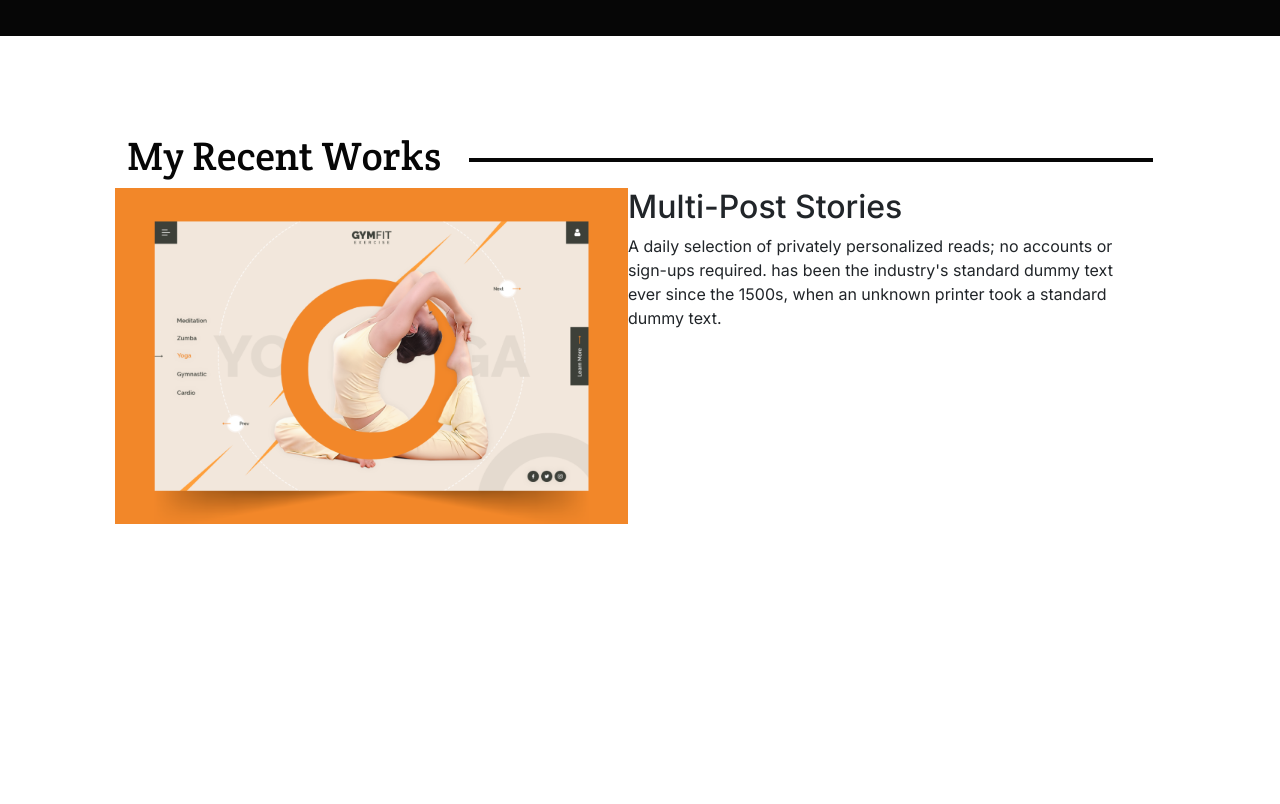
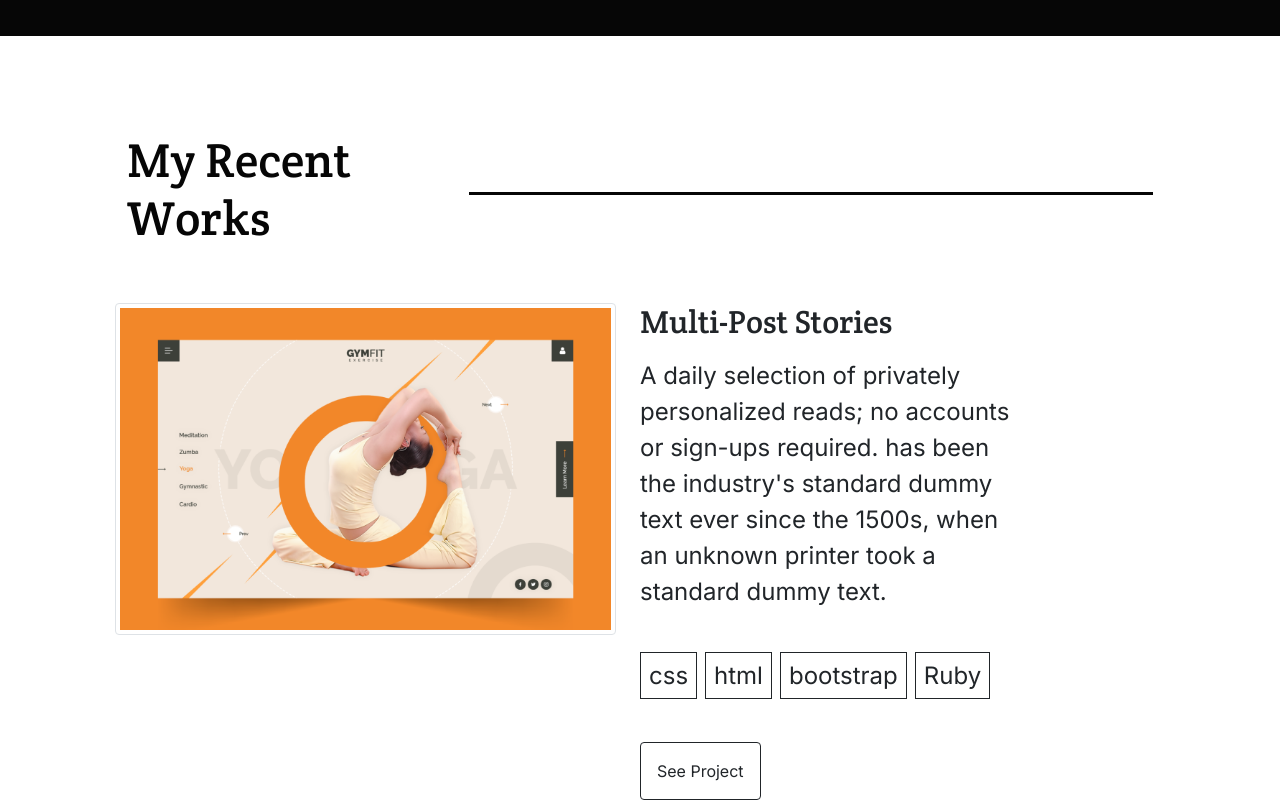
Before and after one commit to DaveZag/bootstrap-test, a website: page index.html in a window 1280 px wide. Shown: the part 820-1624 px from the top of the page. Drawn offline with nearby package versions, Linux system fonts and the light colour scheme.

Commit message:
Style about section

```diff
--- a/index.html
+++ b/index.html
@@ -71,7 +71,7 @@
         <div
           class="text-container w-50 d-flex flex-column justify-content-start align-items-center">
           <hgroup class="container-fluid">
-            <h1 class="primCol display-1">Hey There. I'm Dave</h1>
+            <h1 class="primCol display-1 crete">Hey There. I'm Dave</h1>
             <h2 class="text-white">I'am a Software Developer</h2>
           </hgroup>
           <p class="text-left text-white">
@@ -84,28 +84,36 @@
 
       <!-- ...................Work section..................... -->
 
-      <section class="container-fluid column min-vh-100 limit-desk pt-5" id="">
-        <header class="title d-flex flex-column flex-lg-row mt-5 align-items-center">
-          <h1 class="secCol m-t-0 w-50">My Recent Works</h1>
+      <section class="container-fluid column min-vh-50 limit-desk pt-5" id="">
+        <header class="title d-flex flex-column flex-lg-row mt-5 mb-5 align-items-center">
+          <h1 class="secCol w-50 crete display-5">My Recent Works</h1>
           <div class="divider"></div>
         </header>
-        <div class="container-fluid min-vh-100 text-black row row-cols-md-3">
-          <article class="container-fluid d-flex flex-row col-12">
+
+        <div class="container-fluid min-vh-100 text-black row row-cols-sm-1 row-cols-lg-3">
+          <article class="container-fluid d-flex flex-row col-12 h-50 gap-4">
             <div class="first w-50">
-              <img class="w-100"
+              <img class="img-fluid img-thumbnail"
                 src="./assets/images/Img-Placeholder.png"
                 alt="Illustration of a woman practising Yoga" />
             </div>
 
-            <div class="second  w-50">
+            <div class="second  w-50 d-flex flex-column align-items-start justify-content-start">
                 <div class="art-text">
-                    <h2 class="">Multi-Post Stories</h2>
-                    <p class="">
+                    <h2 class="mb-1 crete">Multi-Post Stories</h2>
+                    <p class="mt-3 w-75 mb-5 fs-4">
                       A daily selection of privately personalized reads; no accounts or sign-ups
                       required. has been the industry's standard dummy text ever since the
                       1500s, when an unknown printer took a standard dummy text.
                     </p>
+                    <ul class="list-inline d-flex gap-2 mb-5 fs-4">
+                        <li><a href="" class="border border-dark p-2 text-dark">css</a></li>
+                        <li><a href="" class="border border-dark p-2 text-dark">html</a></li>
+                        <li><a href="" class="border border-dark p-2 text-dark">bootstrap</a></li>
+                        <li><a href="" class="border border-dark p-2 text-dark">Ruby</a></li>
+                    </ul>
                   </div>
+                  <div class=" "><button type="button" class="btn border-dark p-3">See Project</button></div>
                 </article>
             </div>
 
@@ -123,6 +131,19 @@
           </div>
         </div>
       </section>
+      <section class="container-fluid min-vh-100 pt-5 bg-primCol text-white">
+       <div class="container-fluid img-bg limit-desk vh-100 d-flex flex-column  justify-content-center">
+        <div class="first-about">
+            <header class="w-50">
+                <h1 class="primCol crete display-2">About me</h1>
+                <div class="text fs-4">Hello I'm a software developer! I can help you build a product , feature or website Look through some of my work and experience! If you like what you see and have a project you need coded, don't hestiate to contact me.</div>
+            </header>
+            <button type="button" class=" p-3 mt-3 color-hover">Get my Resume</button>
+        </div>
+
+       </div>
+
+      </section>
     </main>
     <script
       src="https://cdn.jsdelivr.net/npm/bootstrap@5.0.2/dist/js/bootstrap.bundle.min.js"
--- a/style.css
+++ b/style.css
@@ -2,8 +2,6 @@
 *::after,
 *::before {
   box-sizing: border-box;
-  /* margin: 0 !important;
-  padding: 0 !important; */
   text-decoration: none !important;
 }
 
@@ -20,11 +18,21 @@ body {
 }
 
 a {
-  transition: all 500ms ease-in-out;
+  transition: all 300ms ease-in-out !important;
 }
 
 a:hover {
   color: var(--primary-color) !important;
+}
+
+button {
+  outline: none !important;
+  transition: all 300ms ease-in-out;
+}
+
+button:hover {
+  background-color: #ff6b00;
+  color: white !important;
 }
 
 /* variables */
@@ -71,8 +79,8 @@ a:hover {
   background-position: right center;
 }
 
-h1 {
-  font-family: "Crete Round";
+.crete {
+  font-family: "Crete Round", serif;
 }
 
 img {
```
Also changed, not shown: 2 other files.
